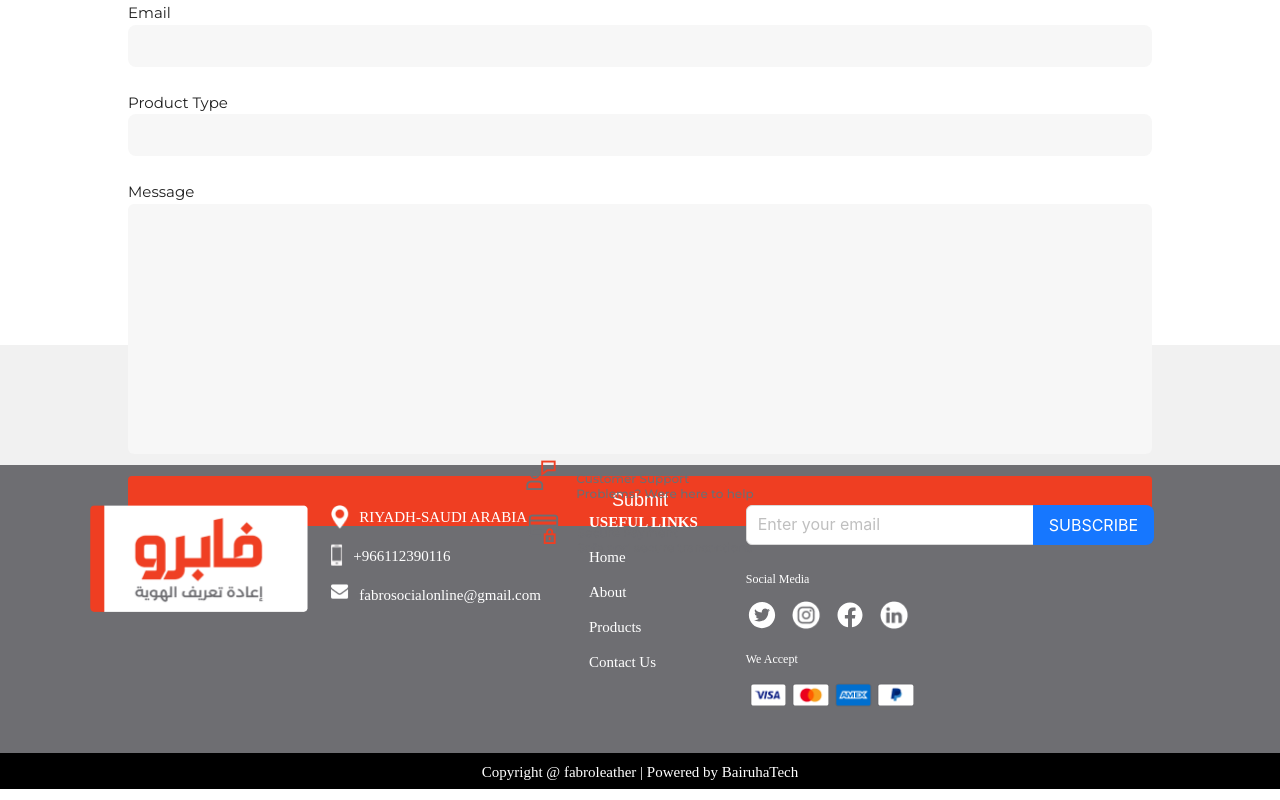
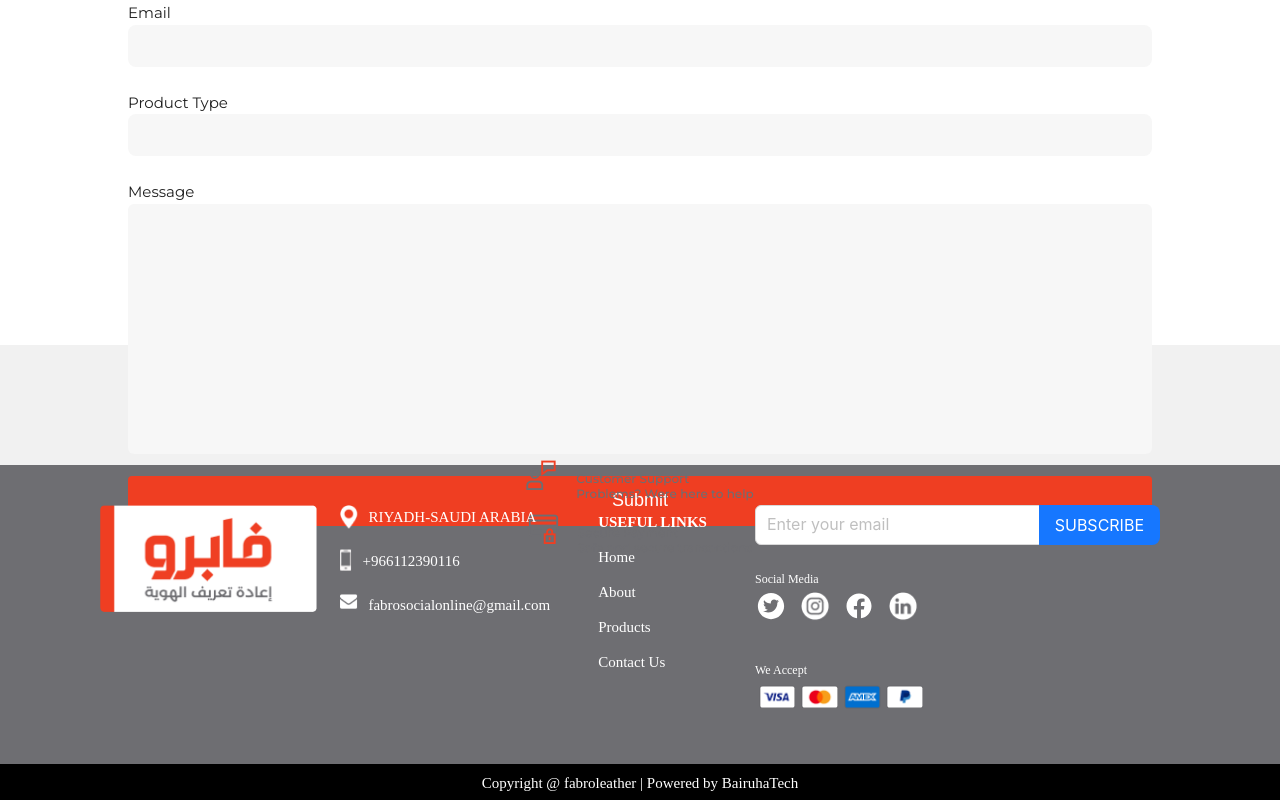
Before and after one commit to bairuhatech/Fabro, a React (Create React App) app: page / in a window 1280 px wide. Shown: the part 2009-2809 px from the top of the page. Built offline with nearby package versions, Linux system fonts and the light colour scheme; the HTML template or start-up script is replaced by a standard one.

Commit message:
updated footer Fabro

```diff
--- a/src/component/websiteFooter/styles.scss
+++ b/src/component/websiteFooter/styles.scss
@@ -6,7 +6,7 @@
   height:Hug(363.36px);
   top: 2842.56px;
   left: 0.18px;
-  @media screen and (min-width:320px) and (max-width:768px) {
+ @media screen and (min-width:320px) and (max-width:768px) {
     height: auto;
   }
 }
@@ -14,10 +14,6 @@
   width: Fixed (1,920px);
   height: Hug(329.36px);
   padding: 70px, 8px, 70px, 8px;
-  padding-left: 90px;
-  padding-right: 90px;
-  padding-bottom: 40px;
-  padding-top:40px ;
   gap: 8px;
   background: #6E6E72;
   @media screen and (min-width:320px) and (max-width:768px) {
@@ -25,14 +21,17 @@
   }
 }
 .footer-Box{
-  width:  Hug(1,239.77px);
+  width:  Hug(1,129.77px);
   height:  Hug(189.36px);
   gap: 8px;
   display: flex;
-  // padding:40px;
+  margin-left: 100px;
+  margin-right: 120px;
+  padding-bottom: 40px;
+  padding-top:40px ;
+
   @media screen and (min-width:320px) and (max-width:768px) {
     flex-direction: column;
-    // align-items:center;
   }
 }
 .image_logo{
@@ -45,7 +44,6 @@
   width: Fixed (292.5px);
   height:Hug(112px);
   padding: 0px, 15px, 0px, 15px;
-
 }
 .footerInfo_Contacts{
   width: Fill (262.5px);
@@ -57,6 +55,7 @@
   height:Hug(24px);
   padding: 0px, 62.5px, 0px, 0px;
   display: flex;
+  padding-bottom:5px;
 }
 .contactImage1{
   width: Fixed (35px);
@@ -69,7 +68,8 @@
   margin-right: 10px;
 }
 .contact1 p{
-  width:179px;
+
+  width: 179px;;
   height:24px;
   font-family: Montserrat;
   font-size: 15px;
@@ -79,12 +79,14 @@
   text-align: left;
   color: #FFFFFF;
   margin-top: 0px;
+  white-space: nowrap;
 }
 .contact2{
   width: Fill (262.5px);
   height:Hug(24px);
   padding: 0px, 109.5px, 0px, 0px;
   display: flex;
+  padding-bottom:5px;
 }
 .contactImage2{
   width: Fixed (35px);
@@ -148,6 +150,7 @@
   width: Fixed (131.25px);
   height: Hug(70px);
   padding: 0px, 87.25px, 0px, 0px;
+  white-space: nowrap;
 }
 .link1{
   width: 112px;
@@ -251,14 +254,14 @@
   letter-spacing: 0em;
   text-align: left;
   color: #FFFFFF;
+  margin-bottom: 3px;
 }
 .footerMediaBox2_icons{
   width: Hug(156px);
   height: Hug(30px);
   gap: 12px;
   display: flex;
-  padding-bottom: 5px;
-  padding-top: 0px;
+  padding-bottom: 25px;
 }
 .icon{
   width: Hug(30px);
@@ -293,6 +296,7 @@
   letter-spacing: 0em;
   text-align: left;
   color: #FFFFFF;
+  margin-bottom: 3px;
 }
 .paymentList{
   width: Hug(184px);
```
